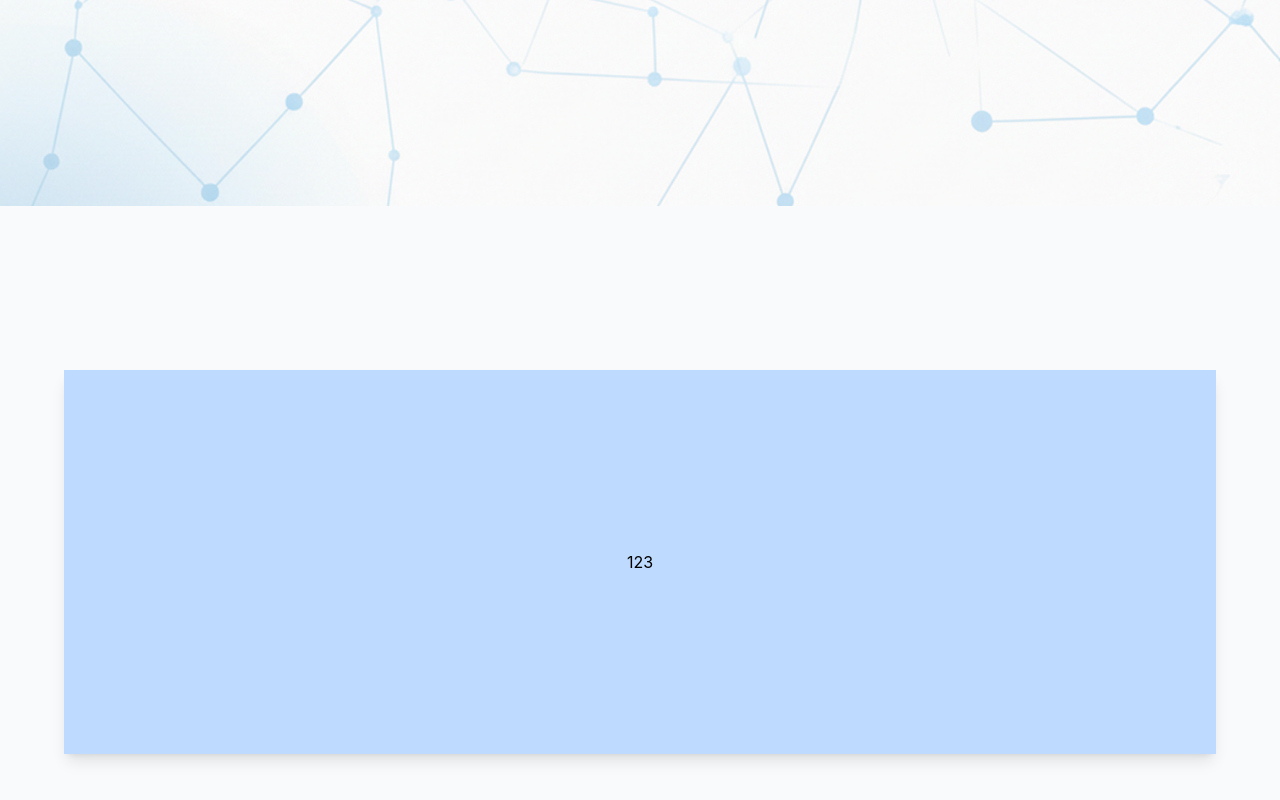
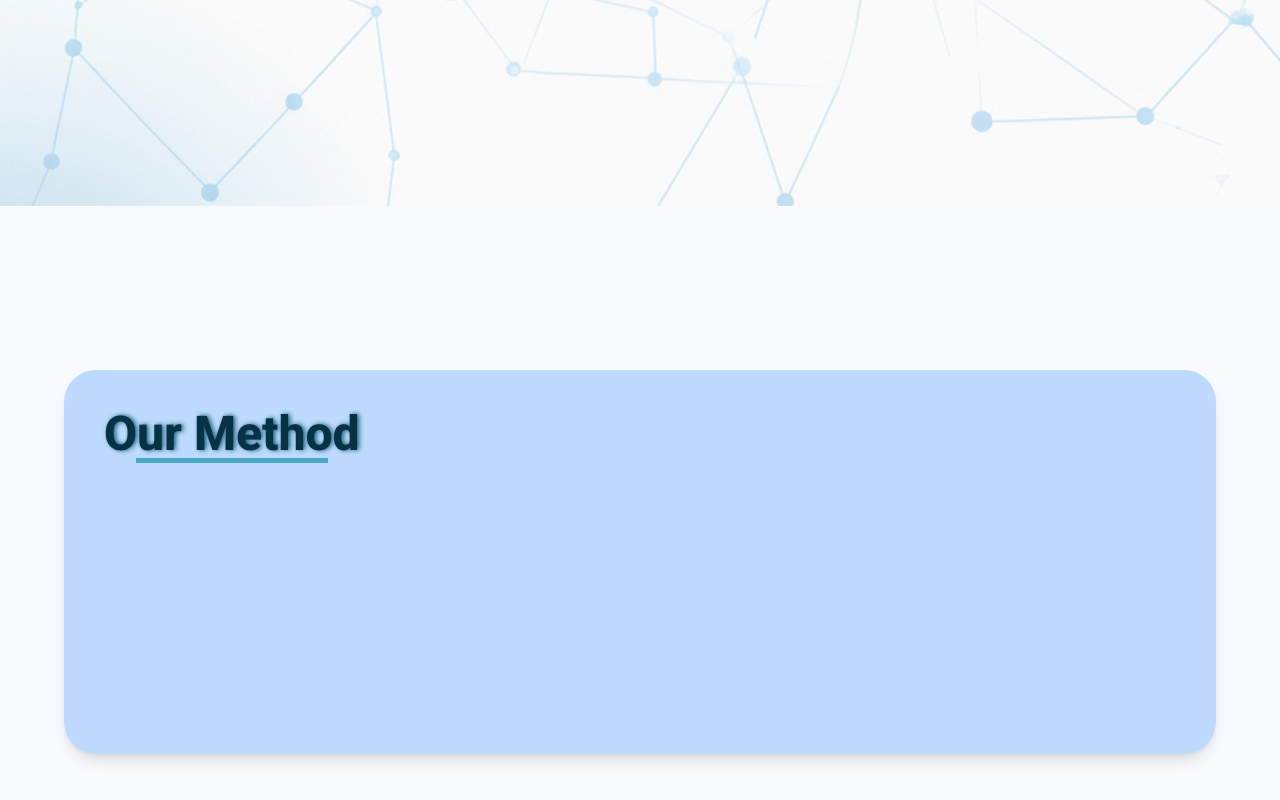
Before and after one commit to Step-Wise-Roadmaps/Step-Wise, a React (Vite) app in the folder Frontend/: page / in a window 1280 px wide. Shown: the part 586-1386 px from the top of the page. Built offline with nearby package versions, Linux system fonts and the light colour scheme.

Commit message:
Style: add shadow, font, margin, new div, hr and bg

```diff
--- a/Frontend/src/page/Hero.jsx
+++ b/Frontend/src/page/Hero.jsx
@@ -30,8 +30,13 @@ function Hero() {
                 </div>
 
                 <div className="bg-gray-50 w-full h-[89vh] flex items-center justify-center">
-                    <div className="h-96 bg-blue-200 w-full max-w-6xl flex items-center justify-center shadow-lg">
-                        <h1>123</h1>
+                    <div className="h-96 bg-blue-200 w-full max-w-6xl flex rounded-4xl shadow-lg shadow-lg">
+                        <div className='m-10'>
+                            <h1 className='roboto-extrabold text-cyan-950 text-5xl [text-shadow:_2px_0px_5px_rgb(21_94_117)]'>Our Method</h1>
+                            <div className='flex justify-center'>
+                                <div className='w-48 border-t-5 border-[#46A7C9]'></div>
+                            </div>
+                        </div>
                     </div>
                 </div>
 
```
